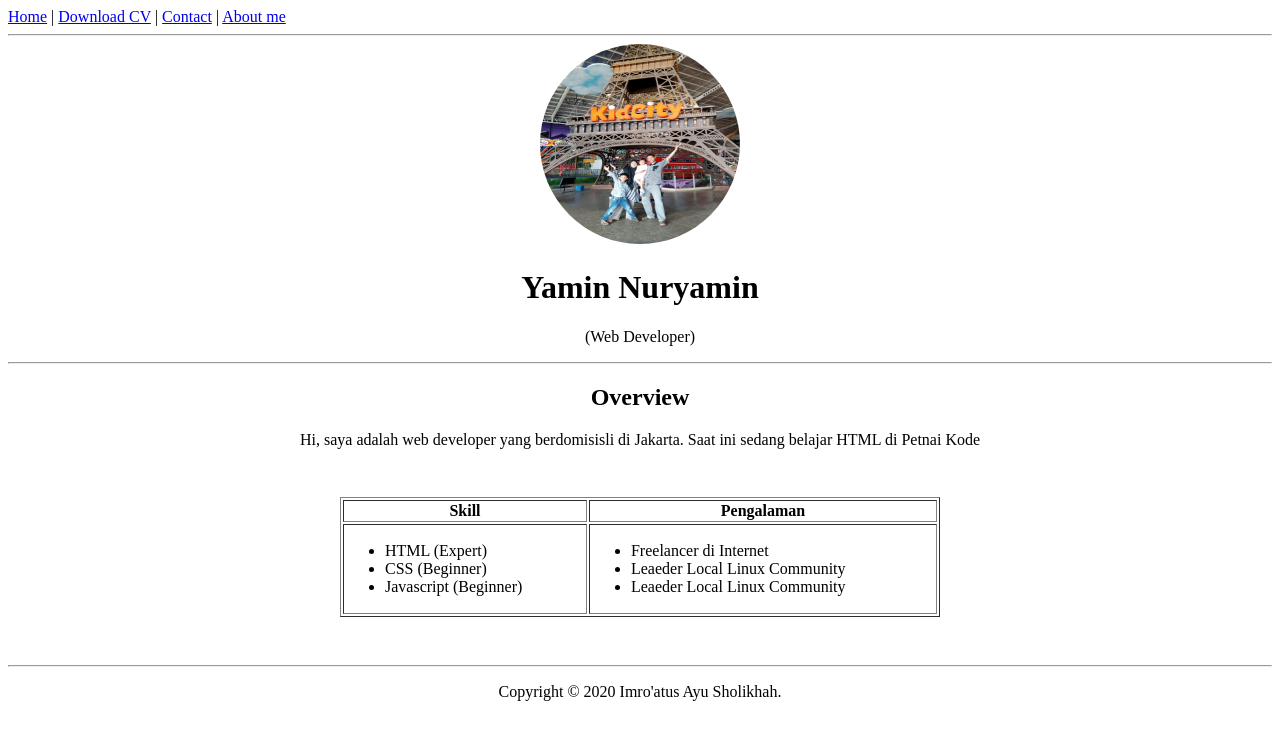
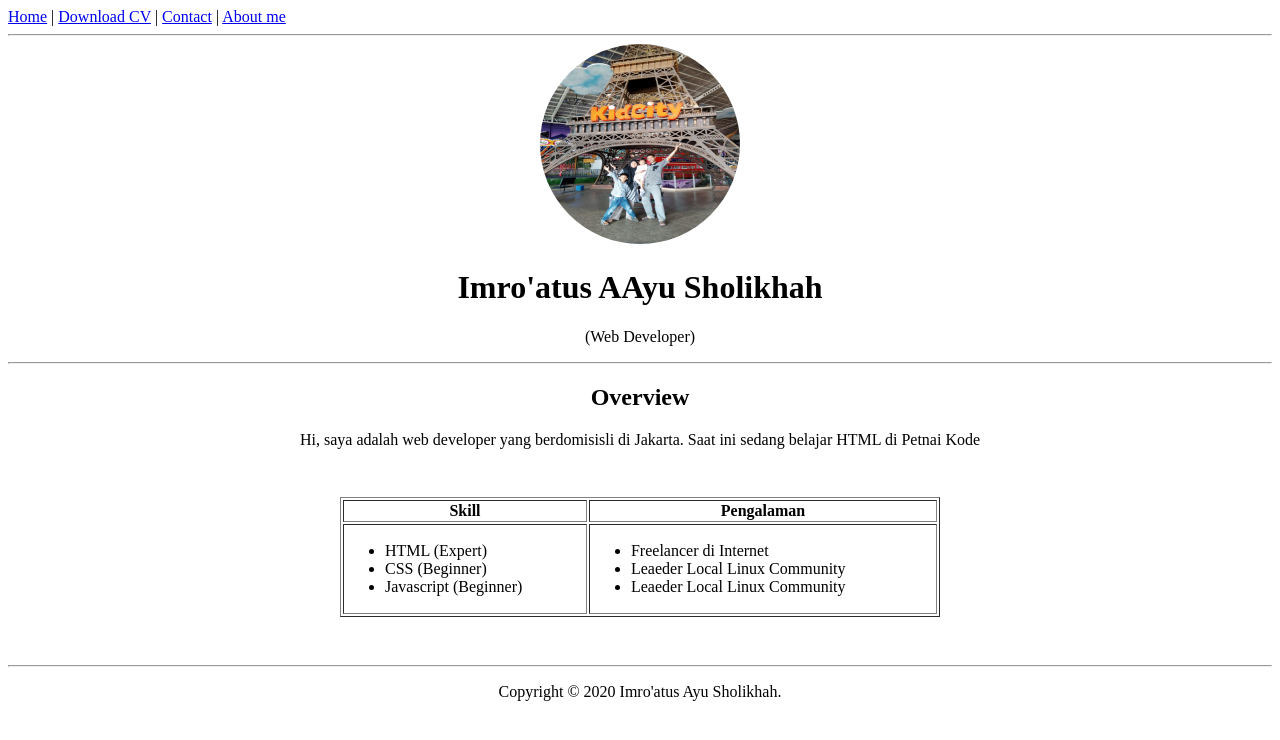
Before and after one commit to Ayu1906/biodata.github.io, a plain HTML site: page index.html in a window 1280 px wide. Drawn offline with Linux system fonts and the light colour scheme; files whose address does not match are found by name.

Commit message:
Update index.html

```diff
--- a/index.html
+++ b/index.html
@@ -4,7 +4,7 @@
 <head>
     <meta charset="UTF-8">
     <meta name="viewport" content="width=device-width, initial-scale=1.0">
-    <title>Yamin Nuryamin Website</title>
+    <title>Imro'atus Ayu Sholikhah Website</title>
 </head>
 
 <body>
@@ -19,7 +19,7 @@
 
     <header style="text-align: center;">
         <img src="image/foto-profile.jpg" width="200" height="200" style="border-radius: 50%;"/>
-        <h1>Yamin Nuryamin</h1>
+        <h1>Imro'atus AAyu Sholikhah</h1>
         <p>(Web Developer)</p>
     </header>
 
```
